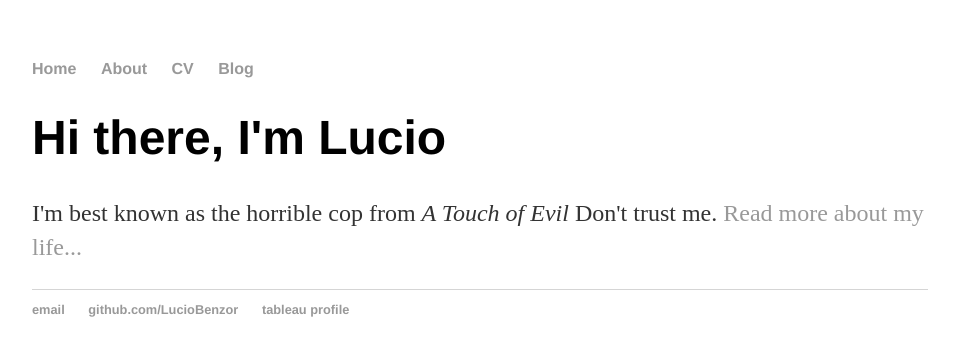
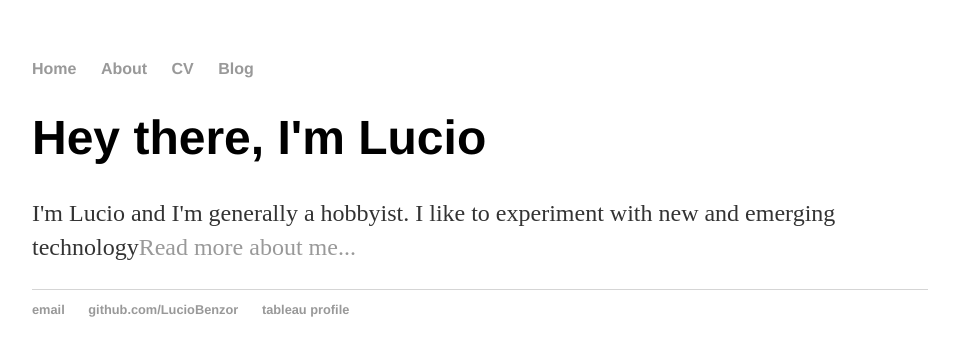
Before and after one commit to LucioBenzor/LucioBenzor.github.io, a Jekyll site: the page built from index.html, in a window 1280 px wide. Shown: the top 356 px of the page, without its empty margins (160-1115 px from the left). Built offline with Jekyll 4.4.1, drawn with Linux system fonts in a browser that asks for light colours.

Commit message:
Update index.html

```diff
--- a/index.html
+++ b/index.html
@@ -3,6 +3,6 @@ layout: default
 title: Lucio, hobbyist
 ---
 <div class="blurb">
-		<h1>Hi there, I'm Lucio</h1>
-	<p>I'm best known as the horrible cop from <em>A Touch of Evil</em> Don't trust me. <a href="/about">Read more about my life...</a></p>
+		<h1>Hey there, I'm Lucio</h1>
+	<p>I'm Lucio and I'm generally a hobbyist. I like to experiment with new and emerging technology<a href="/about">Read more about me...</a></p>
 </div><!-- /.blurb -->
```
